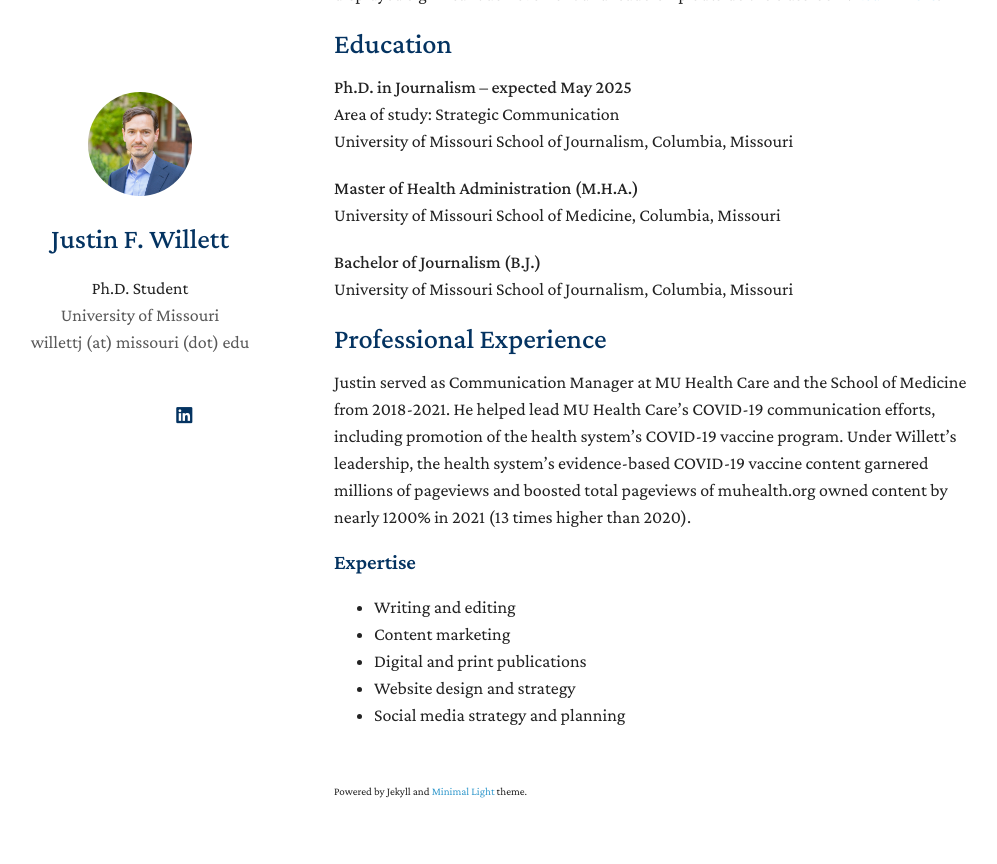
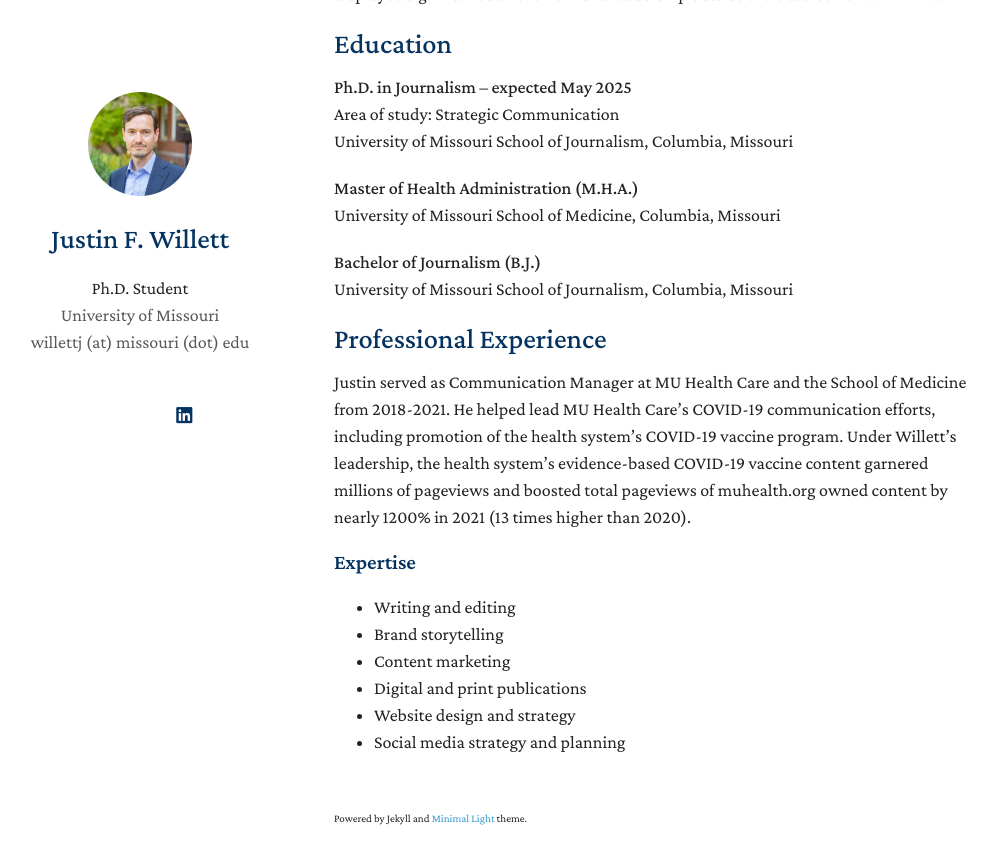
Before and after one commit to willettjf/willettjf.github.io, a Jekyll site: the page built from index.md, in a window 1280 px wide and 900 px high, scrolled down 1785 px. Shown: the top 864 px of the window, without its empty margins (136-1133 px from the left). Built offline with Jekyll 4.4.1, drawn with Linux system fonts in a browser that asks for light colours; nearby versions of some CDN libraries; a style sheet for code colours, icons or effects is not loaded; our own code applies the rules of GitHub Pages for plain Markdown files.

Commit message:
Update index.md

```diff
--- a/index.md
+++ b/index.md
@@ -70,6 +70,7 @@ Justin served as Communication Manager at MU Health Care and the School of Medic
 ### Expertise
 
 - Writing and editing
+- Brand storytelling
 - Content marketing
 - Digital and print publications
 - Website design and strategy
```
